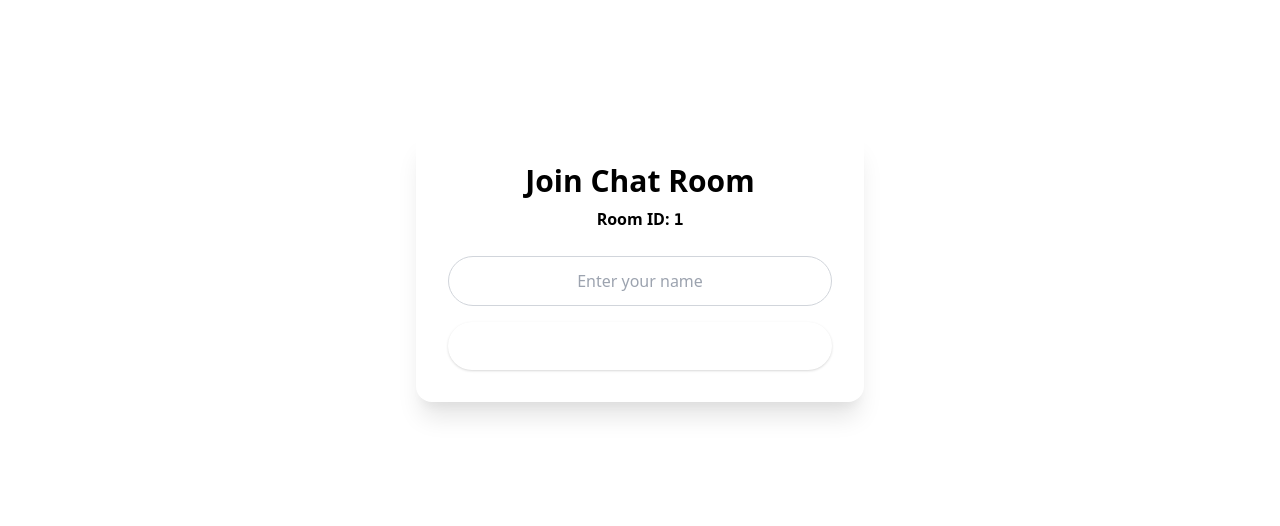
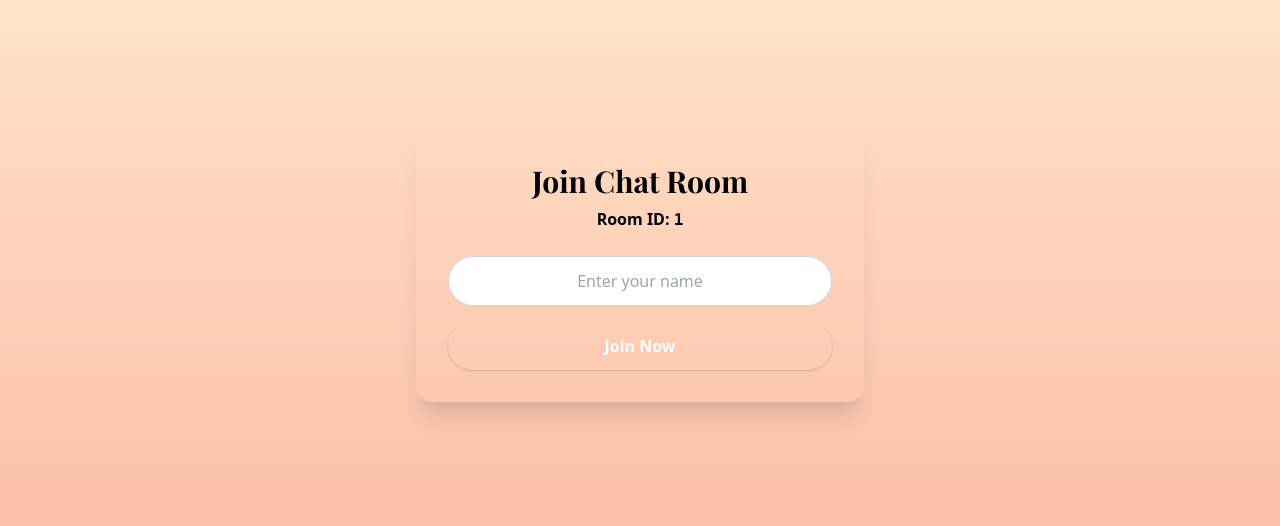
Before and after one commit to logowithmeme/namakamu, a React (Create React App) app: page /join-room/1 in a window 1280 px wide. Shown: the part 134-660 px from the top of the page. Built offline with nearby package versions, Linux system fonts and the light colour scheme.

Commit message:
🛠️ Final JoinRoom fix + Sunset color restored

```diff
--- a/src/pages/JoinRoomPage.js
+++ b/src/pages/JoinRoomPage.js
@@ -1,7 +1,7 @@
 import React, { useState } from 'react';
 import { useParams, useNavigate } from 'react-router-dom';
 import { db } from '../firebase';
-import { doc, getDoc } from 'firebase/firestore';
+import { doc, getDoc, collection, getDocs } from 'firebase/firestore';
 
 const JoinRoomPage = () => {
   const { roomId } = useParams();
@@ -19,24 +19,48 @@ const JoinRoomPage = () => {
       return;
     }
 
+    const messagesRef = collection(db, 'rooms', roomId, 'messages');
+    const messagesSnap = await getDocs(messagesRef);
+
+    const uniqueSenders = new Set();
+    messagesSnap.forEach((doc) => {
+      const data = doc.data();
+      if (data.sender) uniqueSenders.add(data.sender);
+    });
+
+    if (uniqueSenders.size >= 2 && !localStorage.getItem(`joiner-name-${roomId}`)) {
+      alert('This room is already full 👥');
+      return;
+    }
+
     localStorage.setItem(`joiner-name-${roomId}`, name);
     navigate(`/chat/${roomId}`);
   };
 
+  if (!roomId) {
+    return (
+      <div className="min-h-screen flex items-center justify-center bg-red-100">
+        <div className="text-red-600 font-semibold text-lg">Invalid Room ID. Go back.</div>
+      </div>
+    );
+  }
+
   return (
-    <div className="min-h-screen flex items-center justify-center bg-gradient-to-b from-[#ffecd2] to-[#fcb69f] p-4">
+    <div className="min-h-screen flex items-center justify-center bg-gradient-to-b from-sunset1 to-sunset2 p-4">
       <div className="bg-white/70 backdrop-blur-lg p-8 rounded-2xl shadow-xl w-full max-w-md text-center">
-        <h2 className="text-3xl font-bold text-[#3f1d1d] mb-2">Join Chat Room</h2>
+        <h2 className="text-3xl font-bold text-[#3f1d1d] mb-2 font-playfair">Join Chat Room</h2>
         <p className="text-md text-[#3f1d1d] font-semibold mb-6">
           Room ID: <span className="font-mono font-bold">{roomId}</span>
         </p>
+
         <input
           type="text"
+          className="w-full px-4 py-3 mb-4 rounded-full border border-gray-300 text-center text-gray-700 focus:outline-none"
           placeholder="Enter your name"
           value={name}
           onChange={(e) => setName(e.target.value)}
-          className="w-full px-4 py-3 mb-4 rounded-full border border-gray-300 text-center"
         />
+
         <button
           onClick={handleJoin}
           className="w-full bg-[#f97373] hover:bg-[#ef4444] text-white font-semibold py-3 rounded-full shadow transition"
```
